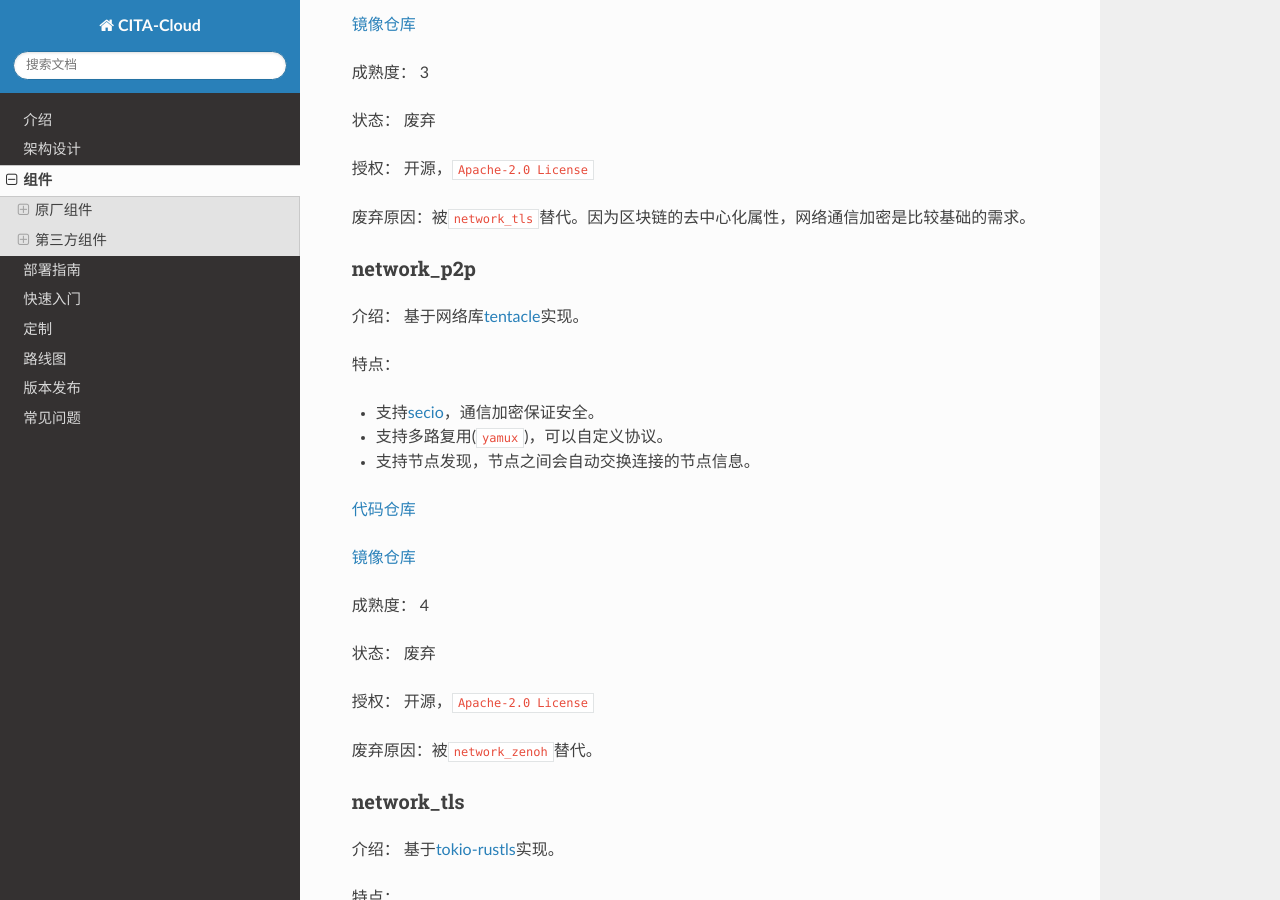
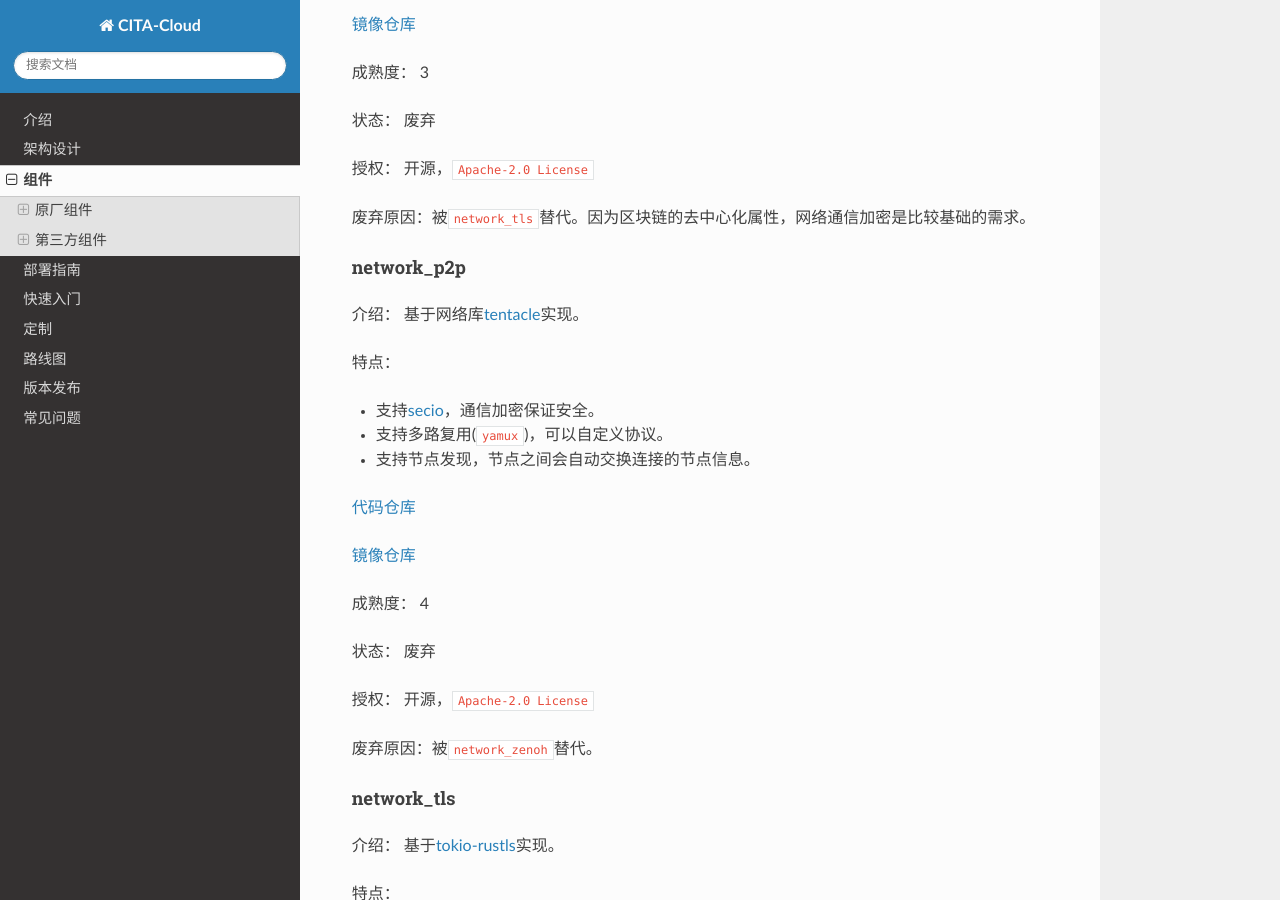
Before and after one commit to cita-cloud/docs, a Sphinx documentation site: the page built from source/components.md, in a window 1280 px wide and 900 px high, scrolled down 5203 px. Built offline with Sphinx 7.4.7 and the Read the Docs theme 2.0.0, drawn with Linux system fonts in a browser that asks for light colours.

Commit message:
fix indent

```diff
--- a/source/components.md
+++ b/source/components.md
@@ -208,7 +208,7 @@
 
 废弃原因：被`network_tls`替代。因为区块链的去中心化属性，网络通信加密是比较基础的需求。
 
-### network_p2p
+#### network_p2p
 
 介绍： 基于网络库[tentacle](https://github.com/nervosnetwork/tentacle)实现。
 
@@ -229,7 +229,7 @@
 
 废弃原因：被`network_zenoh`替代。
 
-### network_tls
+#### network_tls
 
 介绍： 基于[tokio-rustls](https://crates.io/crates/tokio-rustls)实现。
 
@@ -250,7 +250,7 @@
 
 废弃原因：被`network_zenoh`替代。
 
-### network_quic
+#### network_quic
 
 介绍： 基于[QUIC](https://zhuanlan.zhihu.com/p/32553477)网络协议的实现。
 
```
